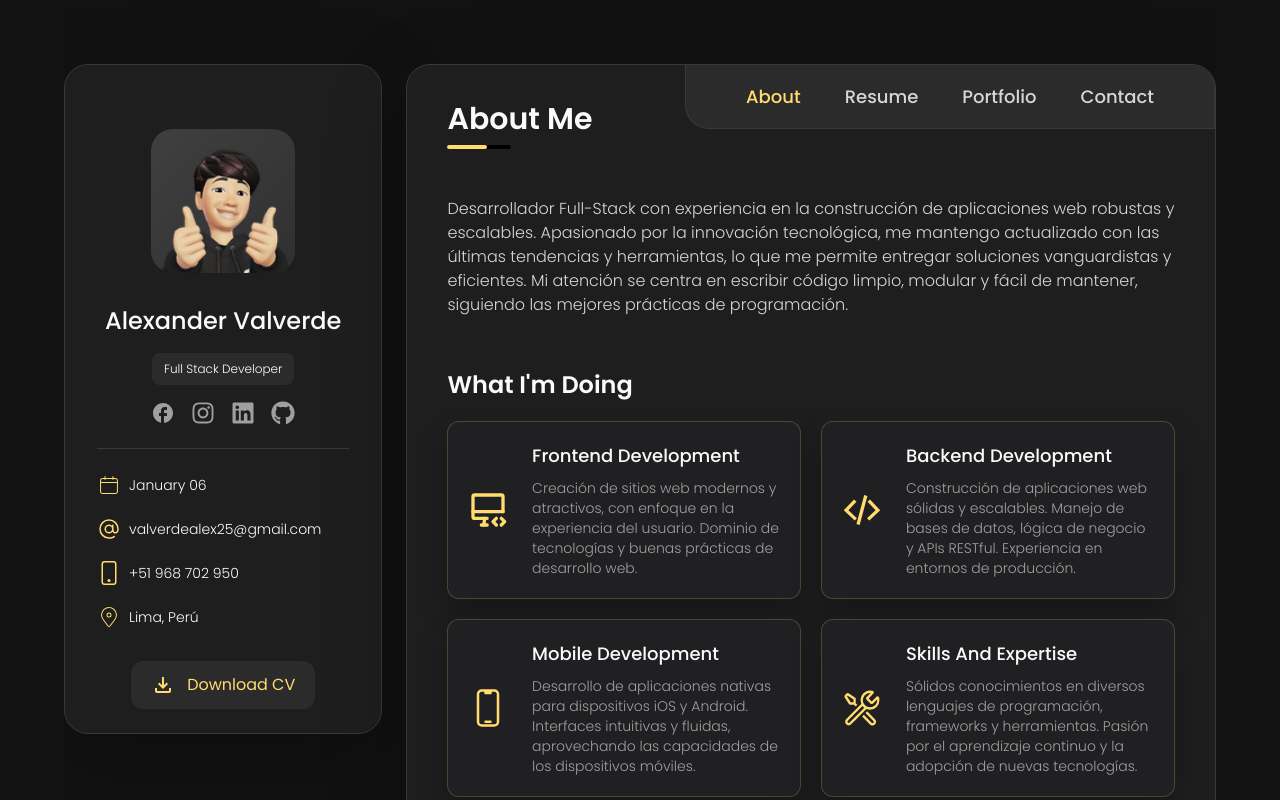
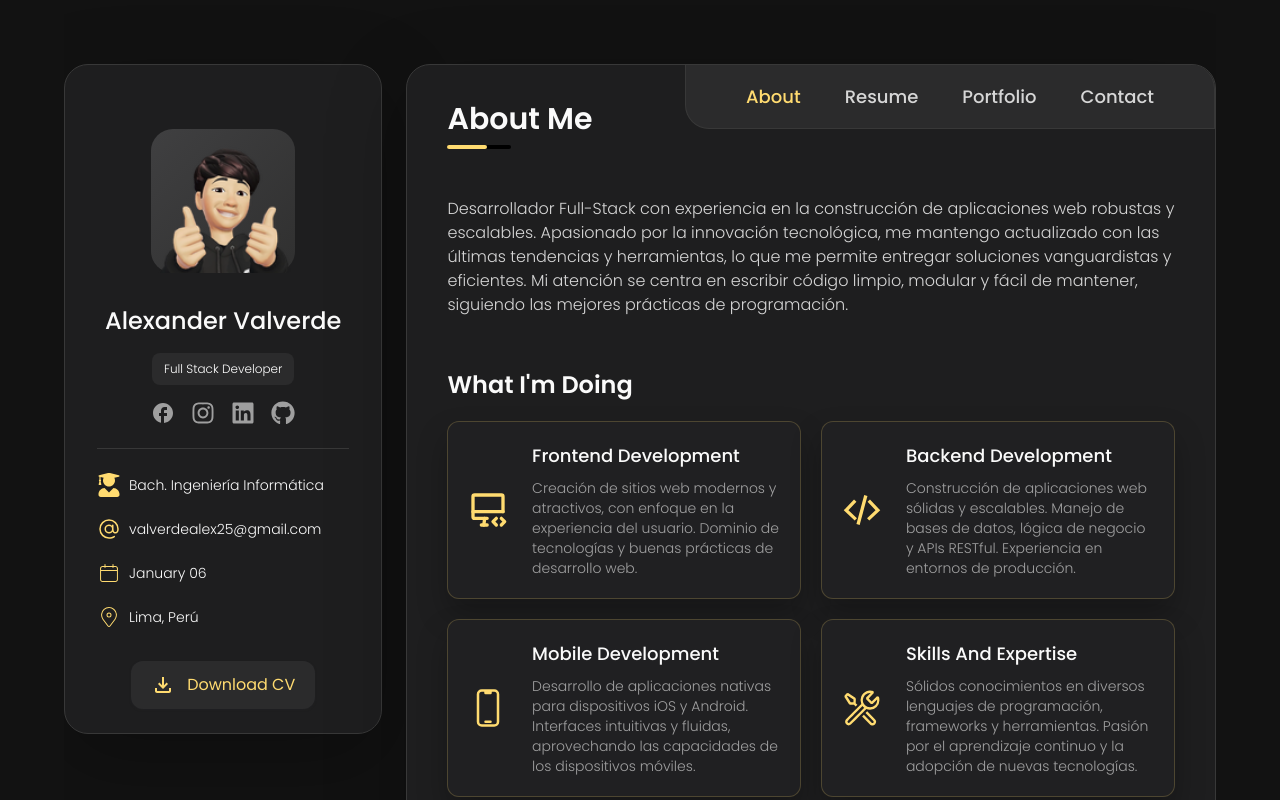
Before and after one commit to aleexvdev/vcard-portfolio, a React (Vite) app: page / in a window 1280 px wide. Shown: the top 800 px of the page. Built offline with nearby package versions, Linux system fonts and the light colour scheme.

Commit message:
fix(profession)

```diff
--- a/src/components/SideBar.tsx
+++ b/src/components/SideBar.tsx
@@ -1,6 +1,5 @@
 import { MdOutlineFileDownload } from "react-icons/md";
 import { CiCalendar, CiLocationOn } from "react-icons/ci";
-import { BsPhone } from "react-icons/bs";
 import { PiAt } from "react-icons/pi";
 import { socials } from "../data/socials";
 import { BtnSocial } from "./common/Buttons/BtnSocial";
@@ -8,6 +7,7 @@ import { Tooltip } from "./common/Tooltip/Tooltip";
 import { useState } from "react";
 import { IoIosArrowDown } from "react-icons/io";
 import { Link } from "react-router-dom";
+import { FaUserGraduate } from "react-icons/fa";
 
 
 export const SideBar = () => {
@@ -62,10 +62,10 @@ export const SideBar = () => {
         <div className={`w-full h-full px-5 md:px-10 lg:px-8 lg:block ${isShowContact ? 'block' : 'hidden' }`}>
           <div className="w-full h-[1px] mt-4 mb-6 bg-black-one"></div>
           <div className="w-full h-auto grid grid-cols-1 md:grid-cols-2 lg:grid-cols-1 gap-y-5 px-0 lg:px-0">
-            <Tooltip message="Birthday">
+            <Tooltip message="Profession">
               <div className="w-full flex items-center justify-start lg:justify-start gap-2">
-                <CiCalendar className="w-6 h-6 text-orange-yellow-crayola" />
-                <p className="text-white-two font-light text-sm md:text-base lg:text-sm">January 06</p>
+                <FaUserGraduate className="w-6 h-6 text-orange-yellow-crayola" />
+                <p className="text-white-two font-light text-sm md:text-base lg:text-sm">Bach. Ingeniería Informática</p>
               </div>
             </Tooltip>
             <Tooltip message="E-mail">
@@ -74,10 +74,10 @@ export const SideBar = () => {
                 <p className="text-white-two font-light text-sm md:text-base lg:text-sm" data-toggle="tooltip" data-original-title="Phone" data-placement="top">valverdealex25@gmail.com</p>
               </div>
             </Tooltip>
-            <Tooltip message="Phone">
+            <Tooltip message="Birthday">
               <div className="w-full flex items-center justify-start lg:justify-start gap-2">
-                <BsPhone className="w-6 h-6 text-orange-yellow-crayola" />
-                <p className="text-white-two font-light text-sm md:text-base lg:text-sm">+51 968 702 950</p>
+                <CiCalendar className="w-6 h-6 text-orange-yellow-crayola" />
+                <p className="text-white-two font-light text-sm md:text-base lg:text-sm">January 06</p>
               </div>
             </Tooltip>
             <Tooltip message="Location">
```
